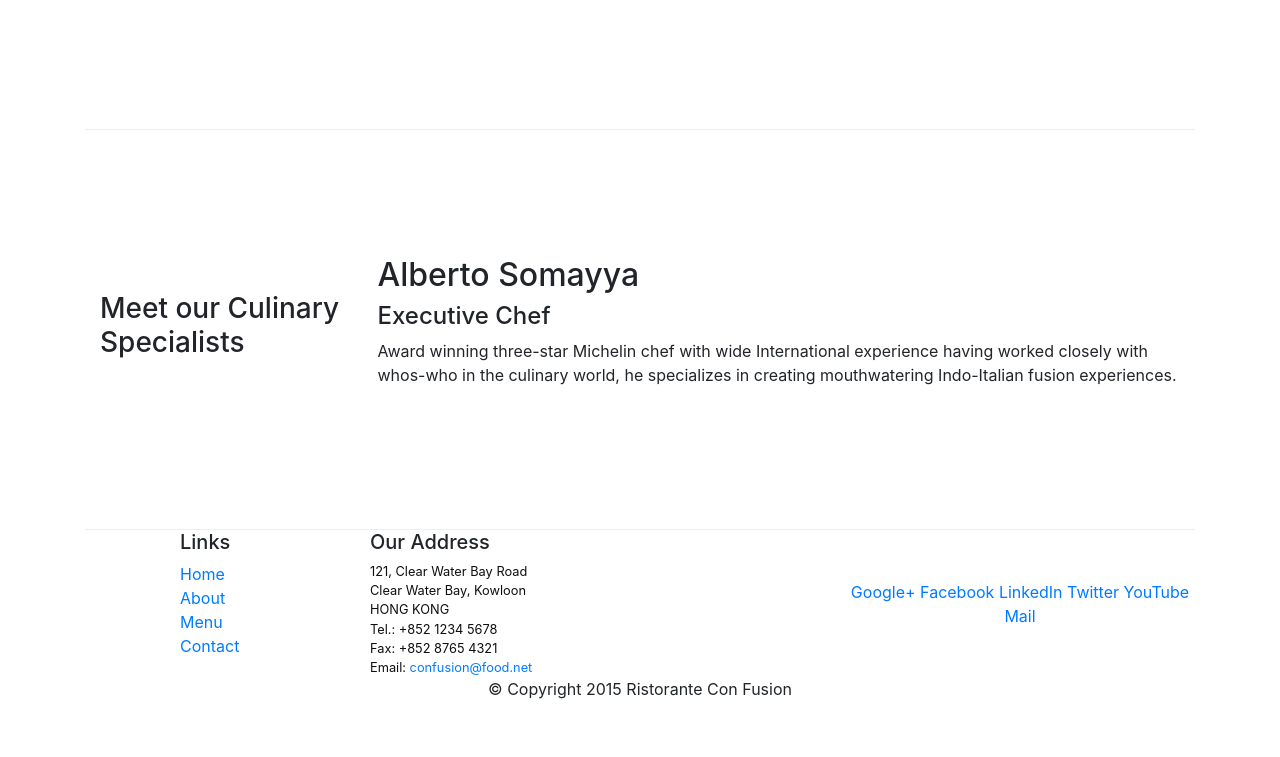
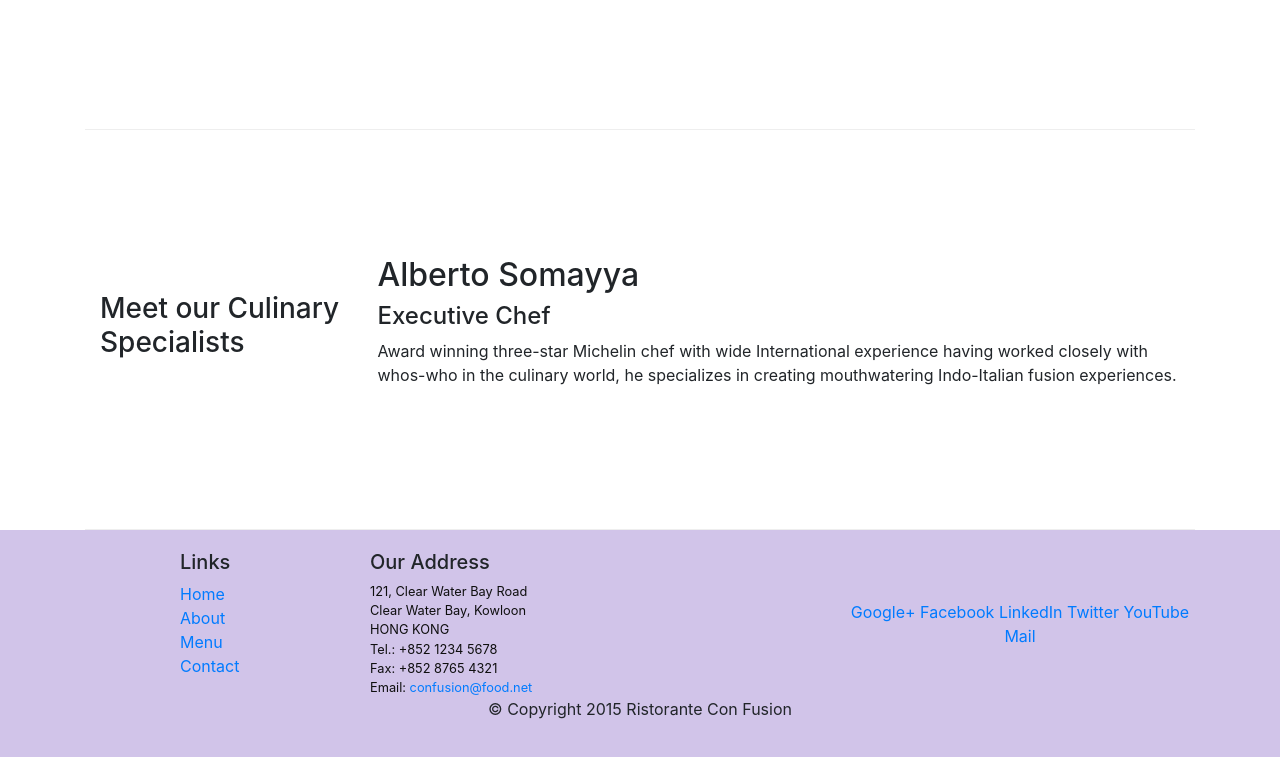
Before and after one commit to GuillaumeHonore/courseraConfusion, a website: page index.html in a window 1280 px wide. Shown: the part 930-1687 px from the top of the page. Before the commit the page ends 1647 px from the top, so only its background shows below. Drawn offline with nearby package versions, Linux system fonts and the light colour scheme.

Commit message:
Bootstarp grid part 2 with corections

```diff
--- a/css/styles.css
+++ b/css/styles.css
@@ -13,7 +13,7 @@
 }
 
 .footer {
-	background: #DDDDDD;
+	background: #d1c4e9;
 	margin: 0px auto;
 	padding: 20px 0px 20px 0px;
 }
--- a/index.html
+++ b/index.html
@@ -66,7 +66,7 @@
         </div>
     </div>
 
-    <footer>
+    <footer class="footer">
         <div class="container">
             <div class="row">
                 <div class="col-5 offset-1 col-sm-2">
```
